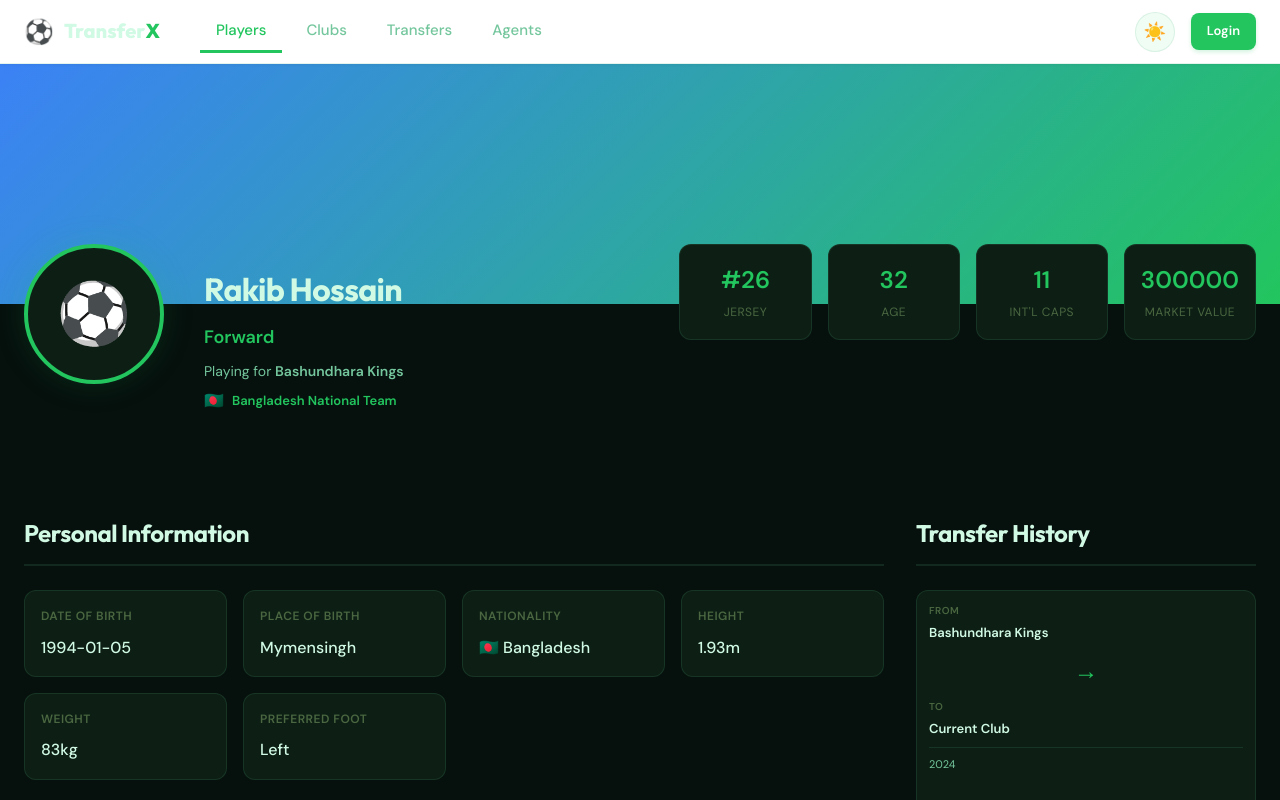
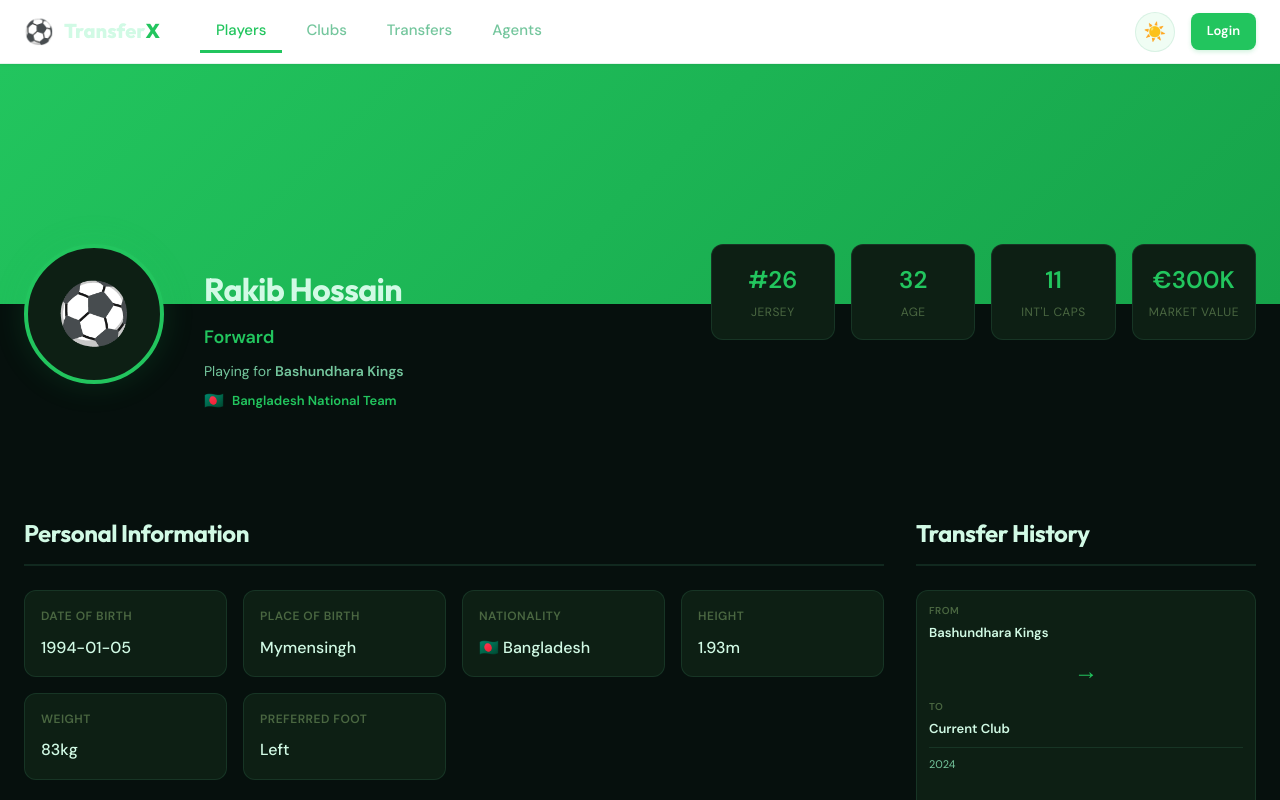
Before and after one commit to tawsif-12/TransferX, a React (Vite) app in the folder transferx-frontend/: page /players/1 in a window 1280 px wide. Shown: the top 800 px of the page. Built offline with nearby package versions, Linux system fonts and the light colour scheme.

Commit message:
style: update profile cover gradient and format market value display in PlayerProfile component

```diff
--- a/transferx-frontend/src/pages/player/PlayerProfile.jsx
+++ b/transferx-frontend/src/pages/player/PlayerProfile.jsx
@@ -86,7 +86,7 @@ export default function PlayerProfile() {
                 ) : player ? (
                     <>
                         <div className="profile-header">
-                            <div className="profile-cover" style={{ background: 'linear-gradient(135deg, var(--blue), var(--green-primary))' }}></div>
+                            <div className="profile-cover" style={{ background: 'linear-gradient(135deg, var(--green-primary), var(--green-dark))' }}></div>
                             <div className="profile-top">
                                 <div className="profile-avatar">
                                     <div className="avatar-large">⚽</div>
@@ -115,7 +115,7 @@ export default function PlayerProfile() {
                                         <div className="stat-label">Int'l Caps</div>
                                     </div>
                                     <div className="stat-item">
-                                        <div className="stat-value">{player.market_value}</div>
+                                        <div className="stat-value">€{(player.market_value / 1000).toFixed(0)}K</div>
                                         <div className="stat-label">Market Value</div>
                                     </div>
                                 </div>
```
